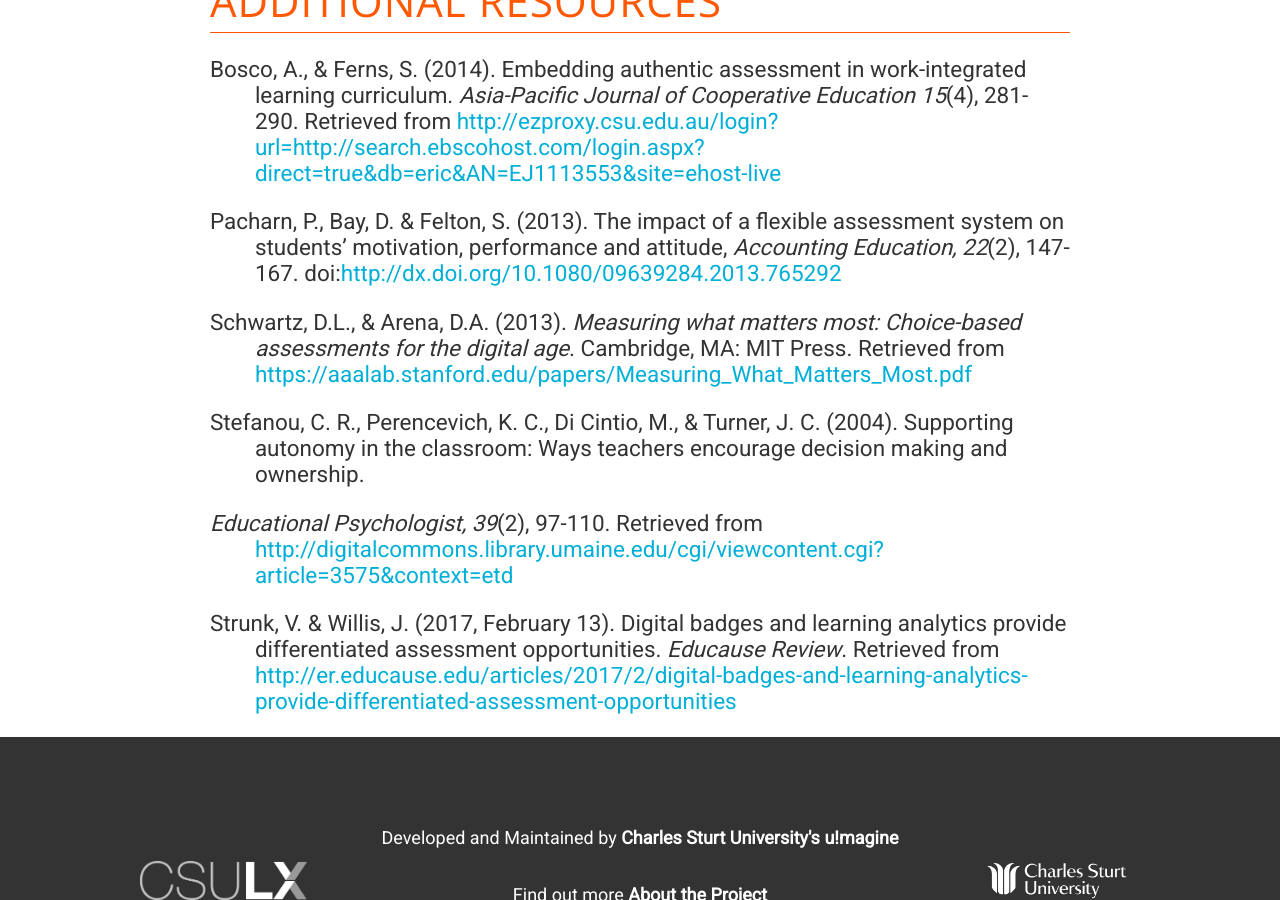
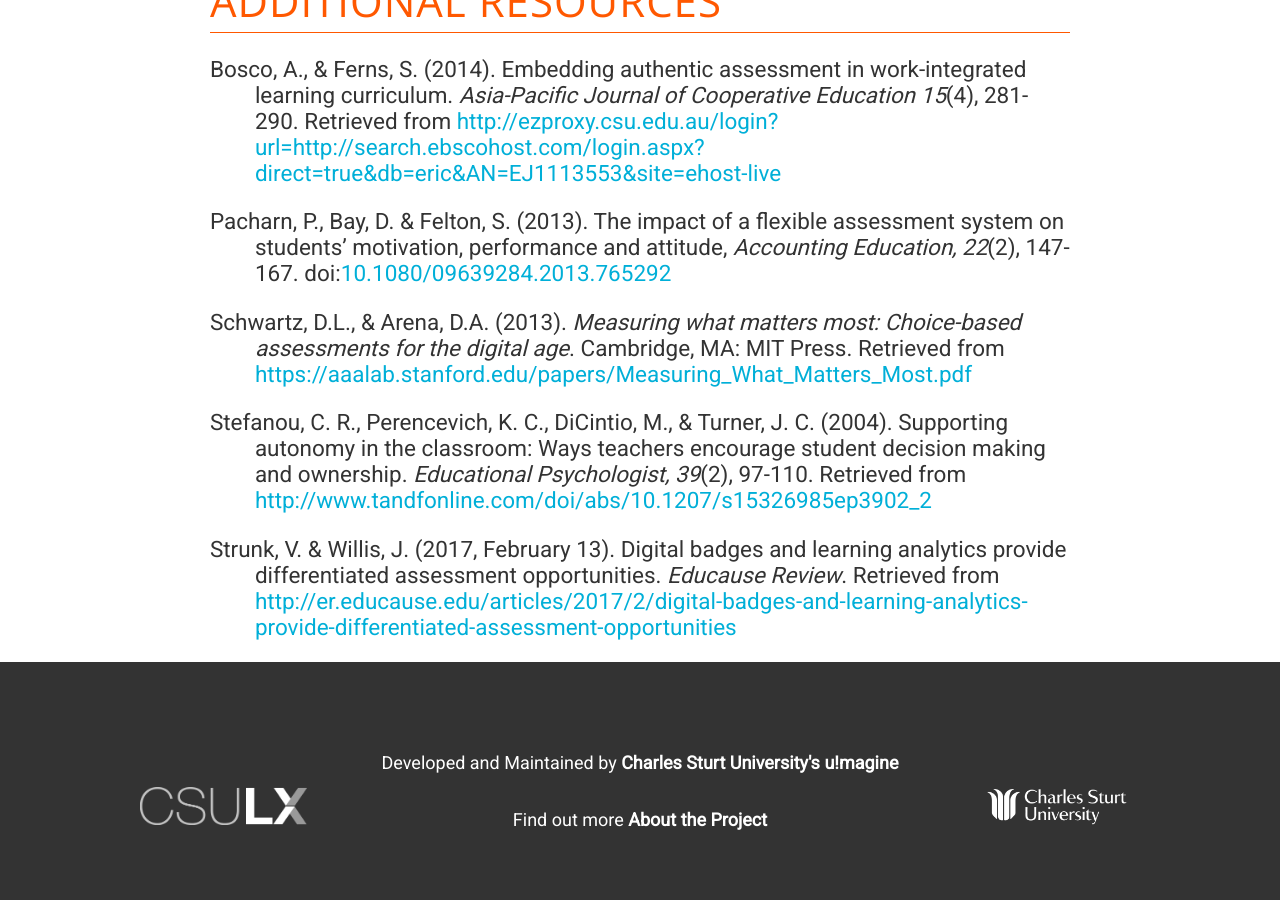
Before and after one commit to timklapdor/csulx, a Jekyll site: the page built from _strategies/Choice-Within-Assessments.md, in a window 1280 px wide and 900 px high, scrolled down 5202 px. Built offline with Jekyll 4.4.1, drawn with Linux system fonts in a browser that asks for light colours; comment, search, counter and statistics services are not loaded.

Commit message:
updates to references

```diff
--- a/_strategies/Choice-Within-Assessments.md
+++ b/_strategies/Choice-Within-Assessments.md
@@ -106,13 +106,11 @@ Some of the tools that enable choice within assessment tasks include:
 
 Bosco, A., & Ferns, S. (2014). Embedding authentic assessment in work-integrated learning curriculum. *Asia-Pacific Journal of Cooperative Education 15*(4), 281-290. Retrieved from [http://ezproxy.csu.edu.au/login?url=http://search.ebscohost.com/login.aspx?direct=true&db=eric&AN=EJ1113553&site=ehost-live](http://ezproxy.csu.edu.au/login?url=http://search.ebscohost.com/login.aspx?direct=true&db=eric&AN=EJ1113553&site=ehost-live)
 
-Pacharn, P., Bay, D. & Felton, S. (2013). The impact of a flexible assessment system on students' motivation, performance and attitude, *Accounting Education, 22*(2), 147-167. doi:[http://dx.doi.org/10.1080/09639284.2013.765292](http://dx.doi.org/10.1080/09639284.2013.765292)
+Pacharn, P., Bay, D. & Felton, S. (2013). The impact of a flexible assessment system on students' motivation, performance and attitude, *Accounting Education, 22*(2), 147-167. doi:[10.1080/09639284.2013.765292](http://dx.doi.org/10.1080/09639284.2013.765292)
 
 Schwartz, D.L., & Arena, D.A. (2013). *Measuring what matters most: Choice-based assessments for the digital age*. Cambridge, MA: MIT Press. Retrieved from [https://aaalab.stanford.edu/papers/Measuring_What_Matters_Most.pdf](https://aaalab.stanford.edu/papers/Measuring_What_Matters_Most.pdf)
 
-Stefanou, C. R., Perencevich, K. C., Di Cintio, M., & Turner, J. C. (2004). Supporting autonomy in the classroom: Ways teachers encourage decision making and ownership.
-
-*Educational Psychologist, 39*(2), 97-110. Retrieved from [http://digitalcommons.library.umaine.edu/cgi/viewcontent.cgi?article=3575&context=etd](http://digitalcommons.library.umaine.edu/cgi/viewcontent.cgi?article=3575&context=etd)
+Stefanou, C. R., Perencevich, K. C., DiCintio, M., & Turner, J. C. (2004). Supporting autonomy in the classroom: Ways teachers encourage student decision making and ownership. *Educational Psychologist, 39*(2), 97-110. Retrieved from [http://www.tandfonline.com/doi/abs/10.1207/s15326985ep3902_2](http://www.tandfonline.com/doi/abs/10.1207/s15326985ep3902_2)
 
 Strunk, V. & Willis, J. (2017, February 13). Digital badges and learning analytics provide differentiated assessment opportunities. *Educause Review*. Retrieved from [http://er.educause.edu/articles/2017/2/digital-badges-and-learning-analytics-provide-differentiated-assessment-opportunities](http://er.educause.edu/articles/2017/2/digital-badges-and-learning-analytics-provide-differentiated-assessment-opportunities)
 
```
Also changed, not shown: 1 other file.
